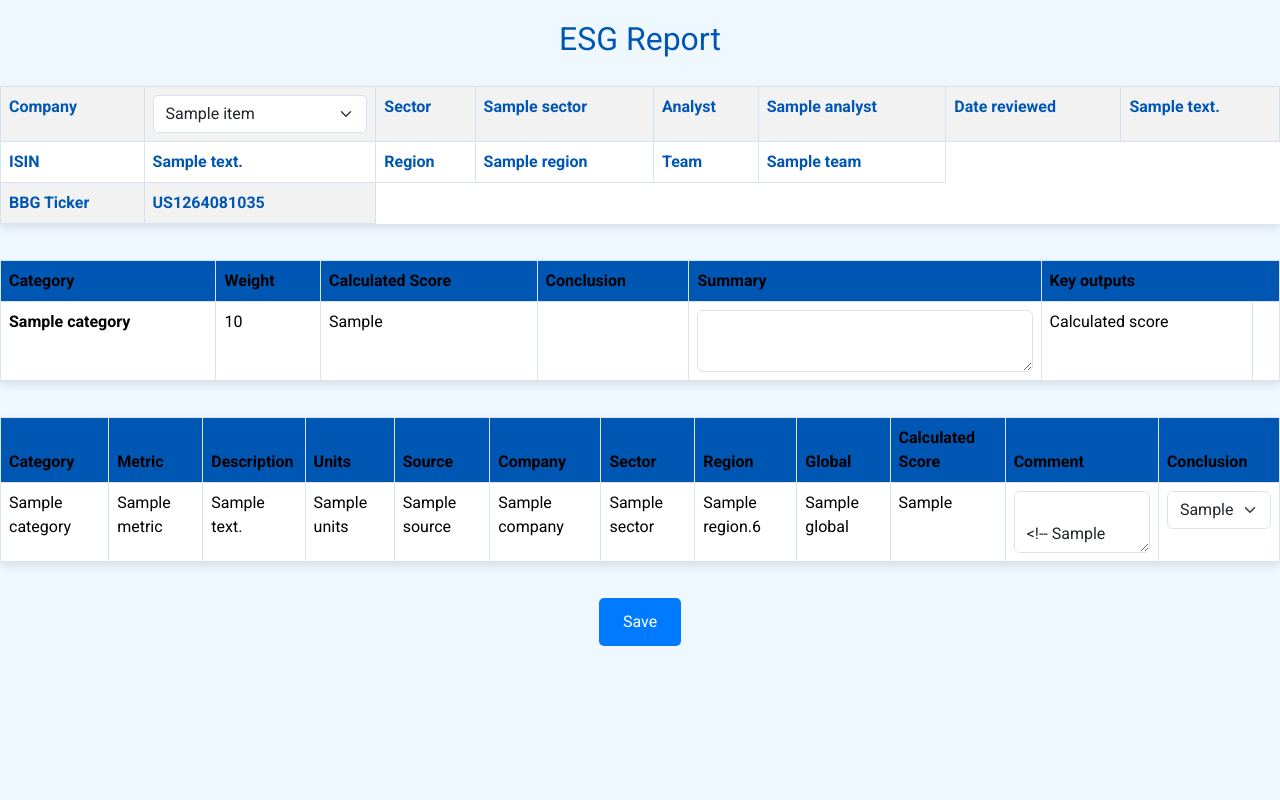
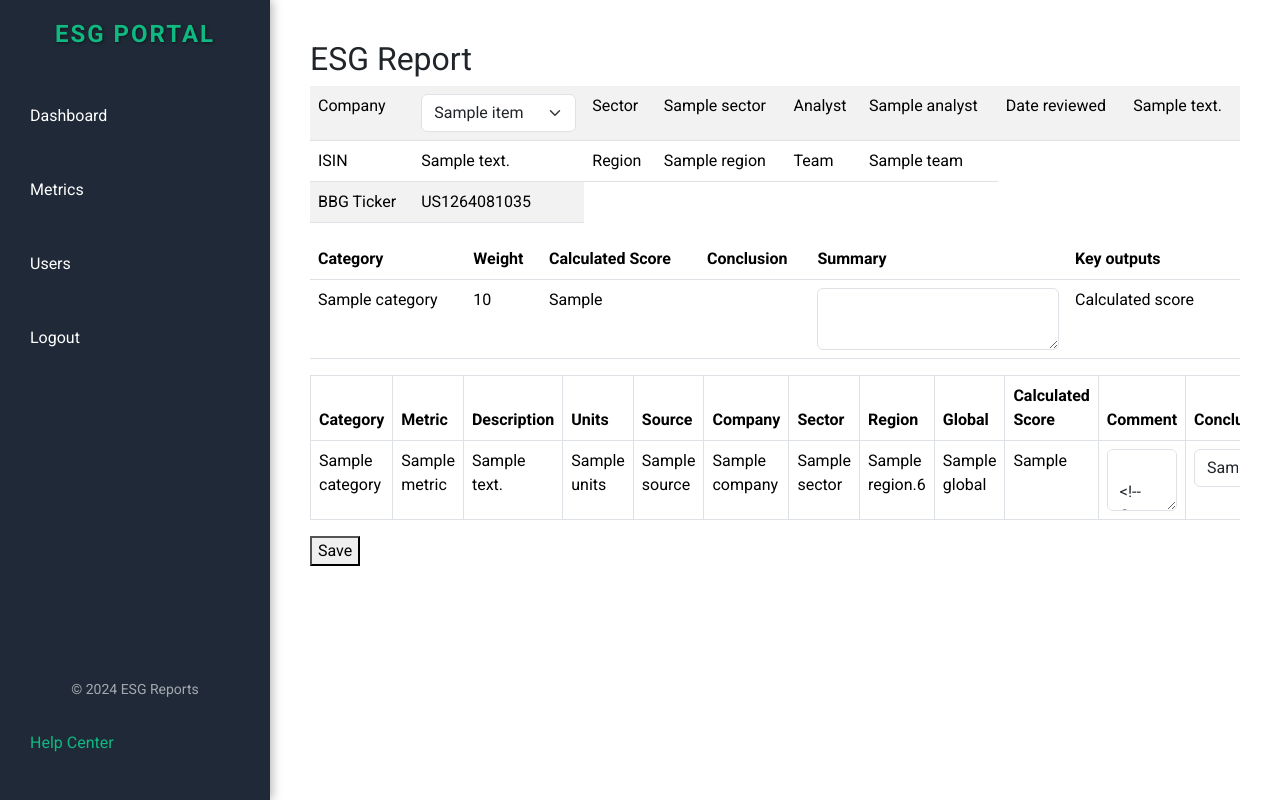
Before and after one commit to HP319193/dapp-new, a Flask app: template templates/dashboard.html in a window 1280 px wide. Run offline with Flask 3, Linux system fonts and the light colour scheme; the template is opened without the code that fills it: most values are stand-ins (such as "Sample title", 1, 10 or a date in 2020); data that the repository does not hold is empty; parts of the project's set-up code (start-up, migrations or seed data) failed here and were passed over.

Commit message:
test dashboard

```diff
--- a/app.py
+++ b/app.py
@@ -115,9 +115,6 @@ def metrics():
 
 @app.route('/users')
 def users():
-    # Mocked session for testing; replace with real login logic
-    session['is_admin'] = True  # Set to False for non-admin users
-
     return render_template('users.html', is_admin=session.get('is_admin', False))
 
 @app.route('/get_users', methods=['GET'])
--- a/templates/dashboard.html
+++ b/templates/dashboard.html
@@ -7,89 +7,137 @@
     <link href="https://cdn.jsdelivr.net/npm/bootstrap@5.3.0-alpha3/dist/css/bootstrap.min.css" rel="stylesheet">
     <link href="https://fonts.googleapis.com/css2?family=Roboto:wght@400;700&display=swap" rel="stylesheet">
     <style>
+        /* Root styling for layout */
         body {
+            margin: 0;
             font-family: 'Roboto', sans-serif;
-            background-color: #f0f8ff;
-            color: #34495e;
+            display: flex;
+            min-height: 100vh;
+            overflow: hidden;
+            background-color: #f8f9fa; /* Light gray background */
         }
 
-        h2 {
-            text-align: center;
-            margin-top: 20px;
-            color: #0056b3;
+        /* Sidebar styling */
+        .side {
+            width: 270px; /* Fixed width for sidebar */
+            background-color: #1f2937; /* Elegant dark gray-blue */
+            color: #ffffff;
+            position: fixed;
+            top: 0;
+            left: 0;
+            height: 100%; /* Full height */
+            display: flex;
+            flex-direction: column;
+            justify-content: space-between;
+            box-shadow: 2px 0 10px rgba(0, 0, 0, 0.3); /* Depth effect */
+            padding: 20px 10px;
+            transition: all 0.3s ease; /* Smooth transition for interactions */
         }
 
-        table {
-            margin: 20px auto;
-            width: 90%;
-            border-collapse: collapse;
-            background-color: #ffffff;
-            box-shadow: 0 4px 8px rgba(0, 0, 0, 0.1);
+        /* Sidebar brand/logo area */
+        .side h3 {
+            font-size: 24px;
+            font-weight: bold;
+            color: #10b981; /* Modern green highlight */
+            text-align: center;
+            margin-bottom: 30px;
+            text-transform: uppercase;
+            letter-spacing: 2px;
+            text-shadow: 1px 1px 3px rgba(0, 0, 0, 0.5); /* Glow effect */
         }
 
-        th, td {
-            border: 1px solid #d6e4f2;
-            padding: 10px;
+        /* Navigation buttons and links */
+        .side button, .side a {
+            display: block;
+            margin: 10px 0;
+            padding: 15px 20px;
+            font-size: 16px;
+            font-weight: 500;
+            color: #ffffff;
+            background-color: transparent;
+            border: none;
             text-align: left;
+            text-decoration: none;
+            border-radius: 10px;
+            cursor: pointer;
+            transition: all 0.3s ease;
         }
 
-        table th {
-            background-color: #0056b3 !important; /* Increasing specificity and enforcing it with !important */
-            color: #ffffff;
+        .side button:hover, .side a:hover {
+            background-color: #10b981; /* Bright green hover */
+            color: #1f2937; /* Contrast text on hover */
+            box-shadow: 0 4px 8px rgba(16, 185, 129, 0.5); /* Glow on hover */
+            transform: translateX(10px); /* Subtle slide animation */
         }
 
-
-        .header td {
-            font-weight: bold;
-            color: #0056b3;
+        /* Sidebar footer (optional logout or info) */
+        .side .footer {
+            margin-top: auto;
+            text-align: center;
+            font-size: 14px;
+            color: rgba(255, 255, 255, 0.6); /* Faded text for footer */
         }
 
-        .header select {
-            border: 1px solid #d6e4f2;
-            border-radius: 5px;
+        .side .footer a {
+            color: #10b981;
+            text-decoration: none;
         }
 
-        textarea, select {
-            width: 100%;
-            padding: 10px;
-            border: 1px solid #d6e4f2;
-            border-radius: 5px;
+        .side .footer a:hover {
+            text-decoration: underline;
         }
 
-        .save-btn {
-            display: block;
-            margin: 20px auto;
-            padding: 12px 24px;
-            font-size: 16px;
-            color: #ffffff;
-            background-color: #007bff;
-            border: none;
-            border-radius: 5px;
-            cursor: pointer;
-            transition: background-color 0.3s ease;
+        /* Main content area */
+        .main {
+            margin-left: 270px; /* Leave space for sidebar */
+            flex: 1;
+            padding: 40px;
+            background-color: #ffffff;
+            overflow-y: auto; /* Scrollable main area */
+            transition: all 0.3s ease;
         }
 
-        .save-btn:hover {
-            background-color: #0056b3;
+        /* Responsive design for mobile */
+        @media (max-width: 768px) {
+            .side {
+                width: 70px; /* Compact sidebar */
+                padding: 10px 5px;
             }
 
-        .table-responsive {
-            max-width: 100%;
-            overflow-x: auto;
+            .side h3 {
+                font-size: 18px; /* Smaller logo */
+                margin-bottom: 10px;
             }
 
-        .summary tbody tr:nth-child(even) {
-            background-color: #f7fbff;
+            .side button, .side a {
+                padding: 10px;
+                text-align: center; /* Center text for narrow sidebar */
+                font-size: 14px;
             }
 
-        .category-table tbody tr:hover {
-            background-color: #e9f5ff;
+            .main {
+                margin-left: 80px; /* Adjust main margin */
+            }
         }
 
-        .summary tbody td:first-child {
-            font-weight: bold;
+        @media (max-width: 576px) {
+            .side {
+                width: 100%;
+                height: auto;
+                flex-direction: row;
+                align-items: center;
+                justify-content: space-around;
+                padding: 10px;
+                box-shadow: none; /* Remove shadow for mobile */
+            }
+
+            .main {
+                margin-left: 0;
+            }
         }
     </style>
+
+
     <script src="https://code.jquery.com/jquery-3.6.0.min.js"></script>
     <script type="text/javascript">
         $(document).ready(function () {
@@ -322,6 +370,10 @@
                 });
             }
 
+            function loadPage(page) {
+                window.location.href = page;
+            }
+
             function updateCategoryTable(middleData, select_list) {
                 const categoryTableBody = $('.category-table tbody');
                 categoryTableBody.empty();
@@ -371,7 +423,19 @@
 
 </head>
 <body>
+    <div class="side">
+        <h3>ESG Portal</h3> <!-- Branding or logo -->
+        <button onclick="loadPage('/dashboard')">Dashboard</button>
+        <button onclick="loadPage('/metrics')">Metrics</button>
+        <button onclick="loadPage('/users')">Users</button>
+        <a href="/logout">Logout</a>
+        <div class="footer">
+            <p>&copy; 2024 ESG Reports</p>
+            <a href="/help">Help Center</a>
+        </div>
+    </div>
 
+    <div class='main'>
         <h2>ESG Report</h2>
         <div class="table-responsive">
             <table class="header table table-striped">
@@ -508,7 +572,7 @@
 
         <!-- Save button -->
         <button class="save-btn">Save</button>
-
+    </div>
 </body>
 
 <!-- Ensure to close the body and html tags properly -->
```
Also changed, not shown: templates/main.html (+19 -2 lines). Lines whose indentation alone changed are shown as unchanged.
